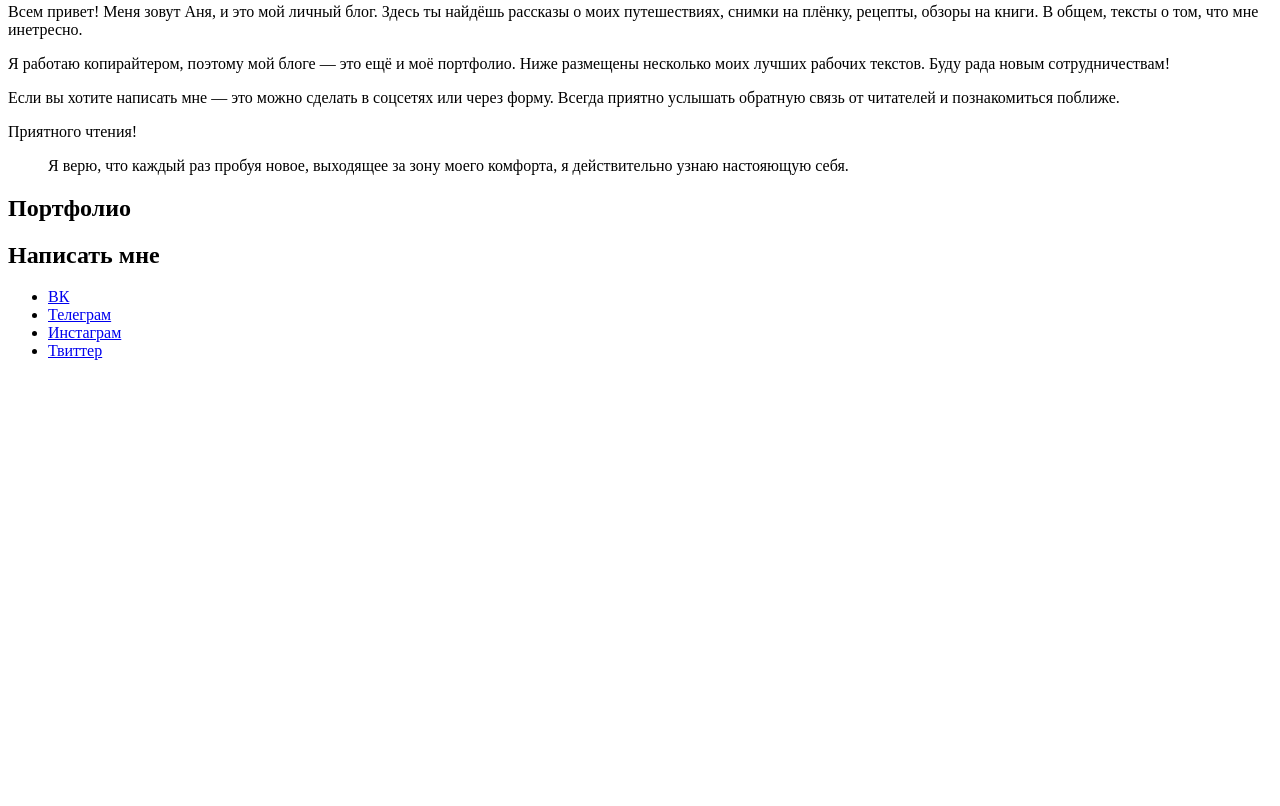
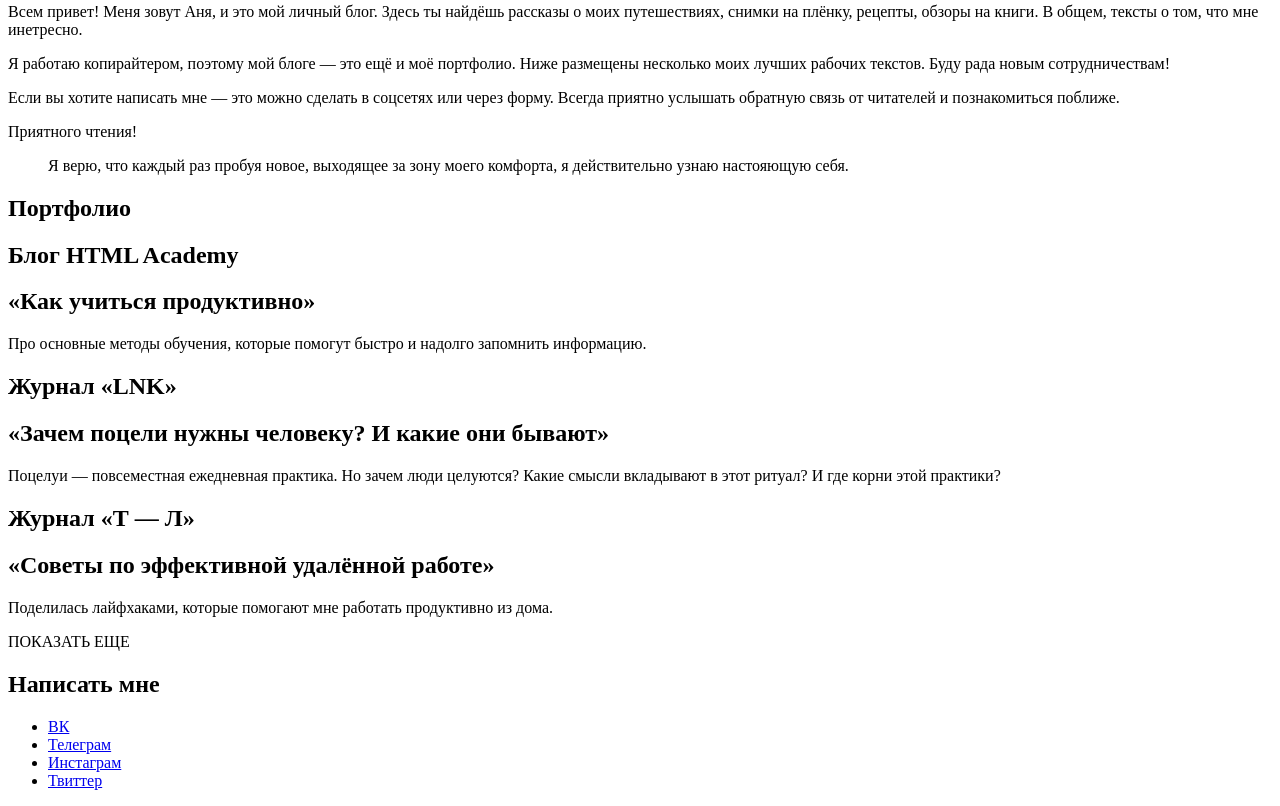
Before and after one commit to zakharovdm/BlogHTMLAcademy, a plain HTML site: page index.html in a window 1280 px wide. Shown: the part 1054-1860 px from the top of the page. Before the commit the page ends 1430 px from the top, so only its background shows below. Drawn offline with Linux system fonts and the light colour scheme.

Commit message:
Добавил разметку в блог портфолио

```diff
--- a/index.html
+++ b/index.html
@@ -76,6 +76,22 @@
 				</section>
 				<section class="portfolio">
 					<h1 id="portfolio">Портфолио</h1>
+					<article class=portfolio1>
+						<h2>Блог HTML Academy</h2>
+						<h2>«Как учиться продуктивно»</h2>
+						<p>Про основные методы обучения, которые помогут быстро и надолго запомнить информацию.</p>
+					</article>
+					<article class=portfolio2>
+						<h2>Журнал «LNK»</h2>
+						<h2>«Зачем поцели нужны человеку? И какие они бывают»</h2>
+						<p>Поцелуи — повсеместная ежедневная практика. Но зачем люди целуются? Какие смысли вкладывают в этот ритуал? И где корни этой практики?</p>
+					</article>
+					<article class=portfolio3>
+						<h2>Журнал «Т — Л»</h2>
+						<h2>«Советы по эффективной удалённой работе»</h2>
+						<p>Поделилась лайфхаками, которые помогают мне работать продуктивно из дома.</p>
+					</article>
+					<div class="button">ПОКАЗАТЬ ЕЩЕ</div>
 				</section>
 				<section class="feedback">
 					<h1 id="feedback">Написать мне</h1>
```
